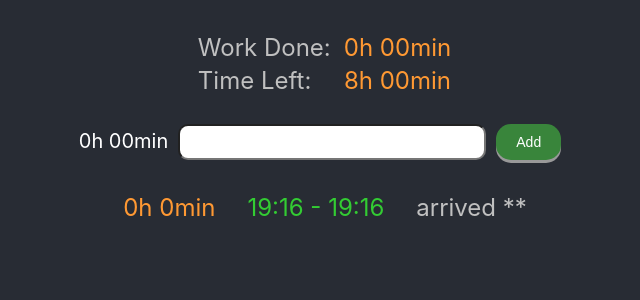
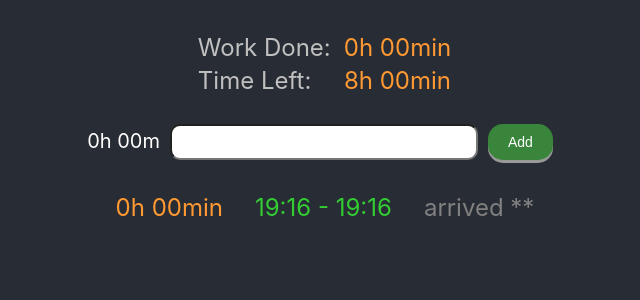
Before and after one commit to israelcamp/mytimelog, a React (Create React App) app: page / in a window 1280 px wide. Both pictures are taken after a click on the button "Add". Shown: the top 300 px of the page, without its empty margins (320-960 px from the left). Built offline with nearby package versions, Linux system fonts and the light colour scheme.

Commit message:
change of tasks ending on **

```diff
--- a/src/App.css
+++ b/src/App.css
@@ -94,8 +94,14 @@ table {
 .td-interval {
   color: #33cc33;
 }
+
 .td-name {
   color: #c0c0c0;
+  text-align: left;
+}
+
+.td-name-ignore {
+  color: #808080;
   text-align: left;
 }
 
--- a/src/App.js
+++ b/src/App.js
@@ -31,11 +31,17 @@ function logTasks(tasksLogs) {
       <tbody>
         {tasksLogs.map(({ name, duration }) => (
           <tr key={name} className="tr-logs">
-            <td className="td-duration">{`${duration.hours}h ${duration.minutes}min`}</td>
+            <td className="td-duration">{`${duration.hours}h ${
+              duration.minutes < 10 ? "0" : ""
+            }${duration.minutes}min`}</td>
             <td className="td-interval">{`${dateDisplay(
               duration.start
             )} - ${dateDisplay(duration.end)}`}</td>
-            <td className="td-name">{name}</td>
+            {name.endsWith("**") ? (
+              <td className="td-name-ignore">{name}</td>
+            ) : (
+              <td className="td-name">{name}</td>
+            )}
           </tr>
         ))}
       </tbody>
@@ -46,7 +52,9 @@ function logTasks(tasksLogs) {
 function totalLogDisplay(tasksLogs) {
   if (tasksLogs.length < 1) return;
   var totalSeconds = 0;
-  for (const a of tasksLogs) totalSeconds += a.duration.deltaSeconds;
+  for (const a of tasksLogs)
+    if (!a.name.endsWith("**")) totalSeconds += a.duration.deltaSeconds;
+
   const { hours, minutes } = calculateHourMinutes(totalSeconds);
 
   let hoursLeft = hours < 8 ? 8 - hours - 1 : 0;
@@ -91,7 +99,7 @@ function App() {
 
   const calculateTaskDuration = (start, end) => {
     const { hours, minutes } = calculateDelta(end, start);
-    return <>{`${hours}h ${minutes < 10 ? "0" : ""}${minutes}min`}</>;
+    return <>{`${hours}h ${minutes < 10 ? "0" : ""}${minutes}m`}</>;
   };
 
   const handleLog = (taskName, start, end) => {
```
